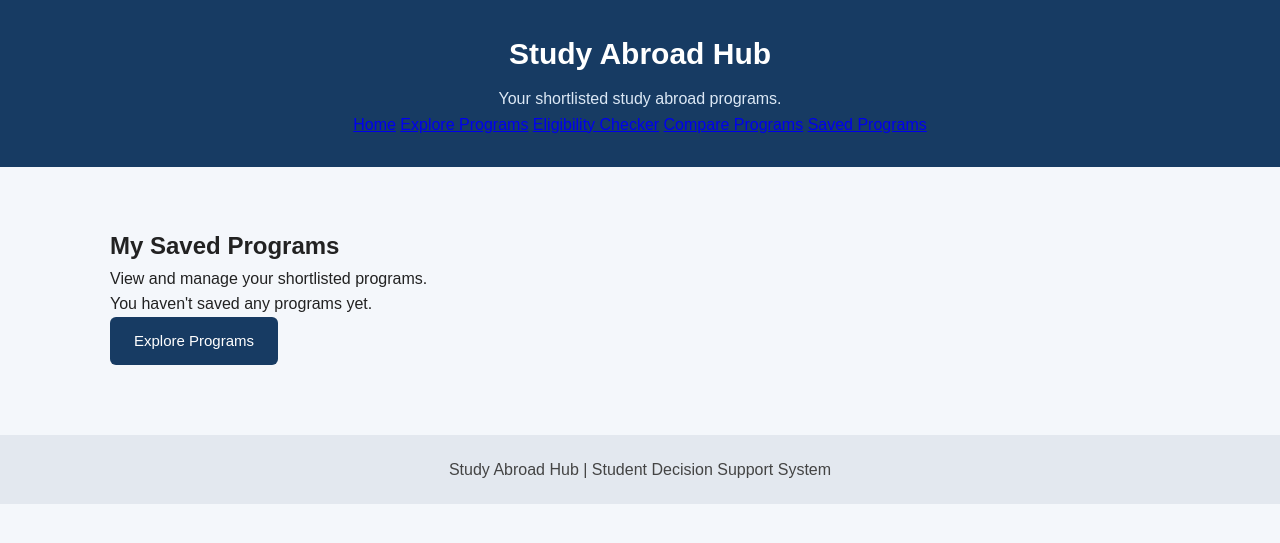
After one commit to rishabh07-web/study-abroad-hub, a Flask app: page /saved-programs in a window 1280 px wide. The commit adds this page. Shown: the top 543 px of the page. Run offline with Flask 3, Linux system fonts and the light colour scheme; data that the repository does not hold is empty.

Commit message:
Add saved programs management feature

```diff
--- a/app/app.py
+++ b/app/app.py
@@ -1,11 +1,14 @@
 
-from flask import Flask, render_template, request
+from flask import Flask, render_template, request, redirect, url_for
 from database import (
     get_universities,
     get_programs_with_university,
     search_programs,
     get_program_by_id,
-    get_programs_for_comparison
+    get_programs_for_comparison,
+    save_program,
+    get_saved_programs,
+    remove_saved_program
 )
 
 app = Flask(__name__)
@@ -121,5 +124,39 @@ def compare_page():
     )
 
 
+@app.route("/save-program/<int:program_id>", methods=["POST"])
+def save_program_route(program_id):
+
+    program = get_program_by_id(program_id)
+
+    if program is None:
+        return "Program does not exist.", 404
+
+    save_program(program_id)
+
+    return redirect(url_for("programs_page"))
+
+
+
+@app.route("/saved-programs")
+def saved_programs_page():
+
+    programs = get_saved_programs()
+
+    return render_template(
+        "saved_programs.html",
+        programs=programs
+    )
+
+
+@app.route("/remove-saved-program/<int:program_id>", methods=["POST"])
+def remove_saved_program_route(program_id):
+
+    remove_saved_program(program_id)
+
+    return redirect(url_for("saved_programs_page"))
+
+
+
 if __name__ == "__main__":
     app.run(debug=True)
--- a/app/database.py
+++ b/app/database.py
@@ -72,6 +72,16 @@ def create_tables():
 
             UNIQUE (university_id, name, degree)
 
+        );
+
+        CREATE TABLE IF NOT EXISTS SAVED_PROGRAM (
+            saved_id INTEGER PRIMARY KEY AUTOINCREMENT,
+            program_id INTEGER NOT NULL UNIQUE,
+            saved_at TEXT DEFAULT CURRENT_TIMESTAMP,
+
+            FOREIGN KEY (program_id)
+                REFERENCES PROGRAM(program_id)
+                ON DELETE CASCADE
         );
 
     """)
@@ -345,3 +355,57 @@ if __name__ == "__main__":
             "|",
             program["degree"]
         )
+
+
+def save_program(program_id):
+    connection = create_connection()
+
+    connection.execute("""
+        INSERT OR IGNORE INTO SAVED_PROGRAM (program_id)
+        VALUES (?)
+    """, (program_id,))
+
+    connection.commit()
+    connection.close()
+
+
+def get_saved_programs():
+    connection = create_connection()
+
+    saved_programs = connection.execute("""
+        SELECT
+            PROGRAM.program_id,
+            PROGRAM.name AS program_name,
+            PROGRAM.degree,
+            PROGRAM.tuition,
+            PROGRAM.duration,
+            UNIVERSITY.name AS university_name,
+            UNIVERSITY.country,
+            SAVED_PROGRAM.saved_at
+
+        FROM SAVED_PROGRAM
+
+        INNER JOIN PROGRAM
+        ON SAVED_PROGRAM.program_id = PROGRAM.program_id
+
+        INNER JOIN UNIVERSITY
+        ON PROGRAM.university_id = UNIVERSITY.university_id
+
+        ORDER BY SAVED_PROGRAM.saved_at DESC
+    """).fetchall()
+
+    connection.close()
+
+    return saved_programs
+
+
+def remove_saved_program(program_id):
+    connection = create_connection()
+
+    connection.execute("""
+        DELETE FROM SAVED_PROGRAM
+        WHERE program_id = ?
+    """, (program_id,))
+
+    connection.commit()
+    connection.close()
--- a/app/static/css/style.css
+++ b/app/static/css/style.css
@@ -239,3 +239,14 @@ footer {
     background-color: #e3e8ef;
     min-width: 130px;
 }
+
+
+/* Save Programme Button */
+
+.save-form {
+    margin-top: 15px;
+}
+
+.save-form button {
+    width: 100%;
+}
--- /dev/null
+++ b/app/templates/saved_programs.html
@@ -0,0 +1,102 @@
+
+<!DOCTYPE html>
+<html lang="en">
+
+<head>
+    <meta charset="UTF-8">
+    <meta name="viewport" content="width=device-width, initial-scale=1.0">
+
+    <title>Saved Programs - Study Abroad Hub</title>
+
+    <link rel="stylesheet"
+          href="{{ url_for('static', filename='css/style.css') }}">
+</head>
+
+<body>
+
+    <header>
+        <h1>Study Abroad Hub</h1>
+        <p>Your shortlisted study abroad programs.</p>
+
+        <nav>
+            <a href="{{ url_for('home') }}">Home</a>
+            <a href="{{ url_for('programs_page') }}">Explore Programs</a>
+            <a href="{{ url_for('eligibility_page') }}">Eligibility Checker</a>
+            <a href="{{ url_for('compare_page') }}">Compare Programs</a>
+            <a href="{{ url_for('saved_programs_page') }}">Saved Programs</a>
+        </nav>
+    </header>
+
+    <div class="page-container">
+
+        <h2>My Saved Programs</h2>
+
+        <p>View and manage your shortlisted programs.</p>
+
+        {% if programs %}
+
+            <div class="program-list">
+
+                {% for program in programs %}
+
+                    <div class="program-card">
+
+                        <h3>{{ program["program_name"] }}</h3>
+
+                        <p>
+                            <strong>University:</strong>
+                            {{ program["university_name"] }}
+                        </p>
+
+                        <p>
+                            <strong>Country:</strong>
+                            {{ program["country"] }}
+                        </p>
+
+                        <p>
+                            <strong>Degree:</strong>
+                            {{ program["degree"] }}
+                        </p>
+
+                        <p>
+                            <strong>Duration:</strong>
+                            {{ program["duration"] }}
+                        </p>
+
+                        <p>
+                            <strong>Tuition:</strong>
+                            {{ program["tuition"] }}
+                        </p>
+
+                        <form
+                            action="{{ url_for('remove_saved_program_route', program_id=program['program_id']) }}"
+                            method="POST"
+                            class="save-form"
+                        >
+                            <button type="submit">Remove from Saved</button>
+                        </form>
+
+                    </div>
+
+                {% endfor %}
+
+            </div>
+
+        {% else %}
+
+            <p>You haven't saved any programs yet.</p>
+
+            <a href="{{ url_for('programs_page') }}" class="btn">
+                Explore Programs
+            </a>
+
+        {% endif %}
+
+    </div>
+
+    <footer>
+        <p>Study Abroad Hub | Student Decision Support System</p>
+    </footer>
+
+</body>
+</html>
```
Also changed, not shown: app/templates/programs.html (+8 -0 lines).
